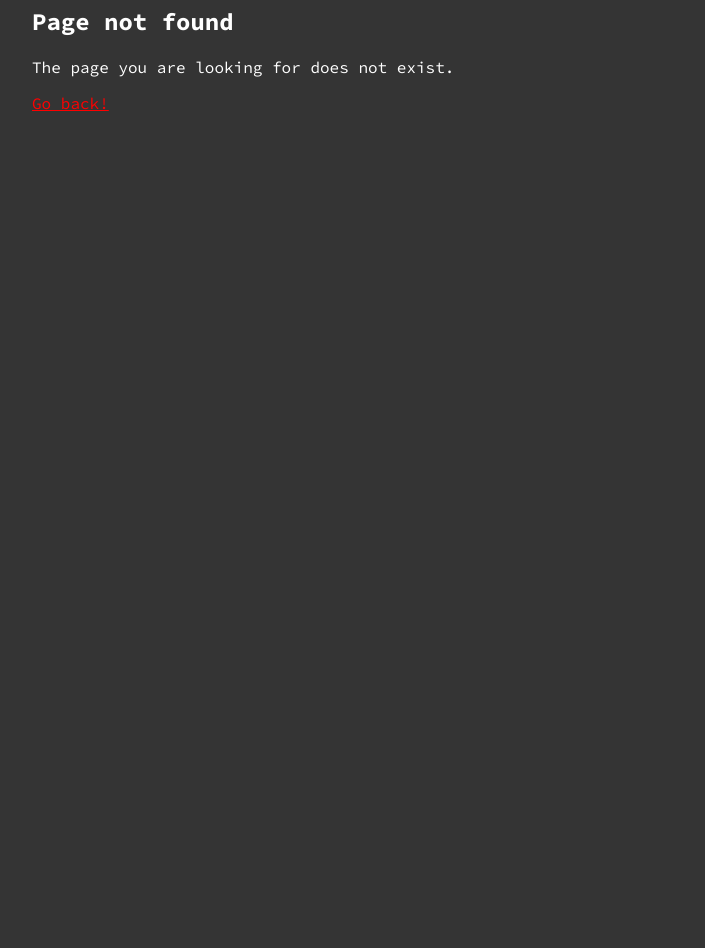
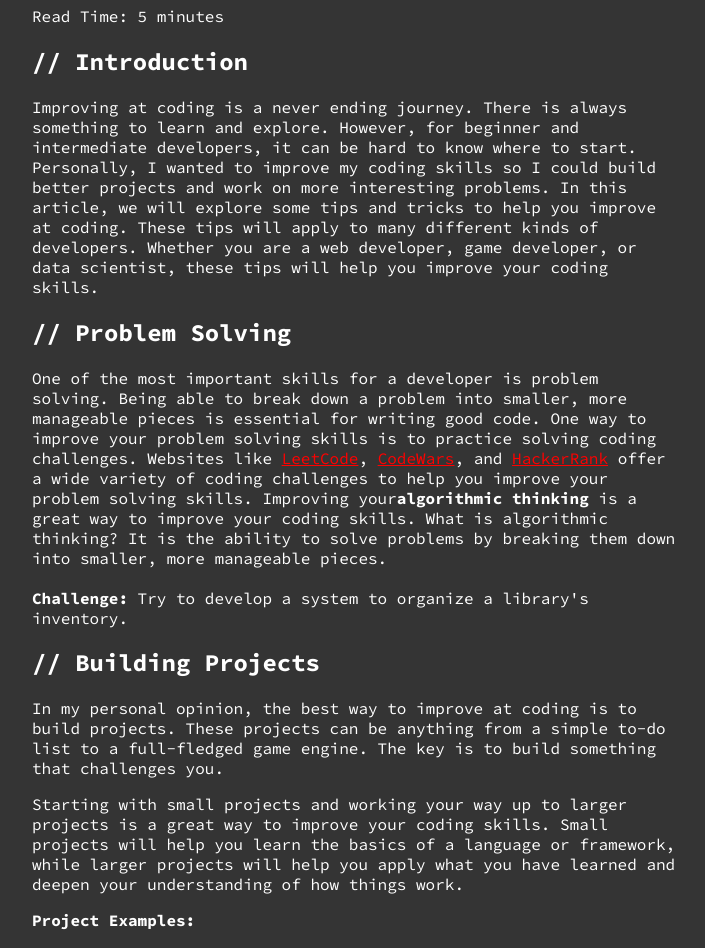
Before and after one commit to tankpillow/tankpillow.dev, a Next.js app: page /blog/how-to-improve in a window 1280 px wide. Before the commit this address had no page. Shown: the part 148-1096 px from the top of the page, without its empty margins (283-988 px from the left). Before the commit the page ends 800 px from the top, so only its background shows below. Built offline with nearby package versions, Linux system fonts and the light colour scheme.

Commit message:
Added improve to code

```diff
--- /dev/null
+++ b/src/app/blog/how-to-improve/page.tsx
@@ -0,0 +1,133 @@
+import Link from "next/link";
+
+export default function HowToImprovePage()
+{
+    return (
+        <main>
+            <h1>/* How to Improve at Coding */</h1>
+            <p>Read Time: 5 minutes</p>
+            <h2>// Introduction</h2>
+            <p>
+                Improving at coding is a never ending journey. There is always something to learn and explore.
+                However, for beginner and intermediate developers, it can be hard to know where to start. Personally,
+                I wanted to improve my coding skills so I could build better projects and work on more interesting problems.
+                In this article, we will explore some tips and tricks to help you improve at coding. These tips will apply to
+                many different kinds of developers. Whether you are a web developer, game developer, or data scientist, these tips
+                will help you improve your coding skills.
+            </p>
+            <h2>// Problem Solving</h2>
+            <p>
+                One of the most important skills for a developer is problem solving. Being able to break down a problem
+                into smaller, more manageable pieces is essential for writing good code. One way to improve your problem
+                solving skills is to practice solving coding challenges. Websites like <Link target="_blank" href={"https://leetcode.com/"}>LeetCode</Link>, <Link target="_blank" href="https://www.codewars.com/">CodeWars</Link>, and <Link target="_blank" href="https://www.hackerrank.com/">HackerRank</Link> offer
+                a wide variety of coding challenges to help you improve your problem solving skills. Improving your
+                <strong>algorithmic thinking</strong> is a great way to improve your coding skills. What is algorithmic thinking?
+                It is the ability to solve problems by breaking them down into smaller, more manageable pieces. <br/>
+                <br/>
+                <strong>Challenge:</strong> Try to develop a system to organize a library's inventory.
+            </p>
+            <h2>// Building Projects</h2>
+            <p>
+                In my personal opinion, the best way to improve at coding is to build projects. These projects
+                can be anything from a simple to-do list to a full-fledged game engine. The key is to build something
+                that challenges you.
+            </p>
+            <p>
+                Starting with small projects and working your way up to larger projects is a great way to improve your
+                coding skills. Small projects will help you learn the basics of a language or framework, while larger
+                projects will help you apply what you have learned and deepen your understanding of how things work.
+            </p>
+            <strong>Project Examples:</strong>
+            <ul>
+                <li>Build a simple to-do list app</li>
+                <li>Create a basic calculator</li>
+                <li>Develop a small game.</li>
+            </ul>
+            <strong>Other Examples:</strong>
+            <ul>
+                <li>Contributing to open source</li>
+                <li>Building a personal website</li>
+                <li>Working with a team</li>
+            </ul>
+            <strong>Skill Level Examples:</strong>
+            <ul>
+                <li><strong>Beginner:</strong> A weather app or blog platform.</li>
+                <li><strong>Intermediate:</strong> A multiplayer game, chatbot, or REST API.</li>
+                <li><strong>Advanced:</strong> Your own programming language or game engine.</li>
+            </ul>
+            <h2>// Reading Code</h2>
+            <p>
+                Understanding how other developers write code is a great way to improve your own coding skills.
+                You can do this by exploring open source projects on GitHub or by reading articles and tutorials.
+                Try pairing up with a more experienced developer and ask them to review your code. This will help
+                you learn new techniques and best practices.
+            </p>
+            <strong>Great Open Source Projects</strong>
+            <ul>
+                <li>
+                    <Link target="_blank" href="https://github.com/id-Software/Quake">Quake</Link>
+                    <Link target="_black" href="https://www.raylib.com/">RayLib</Link>
+                    <Link target="_blank" href="https://www.djangoproject.com/">Django</Link>
+                </li>
+                <li>More to come!</li>
+            </ul>
+            <h2>// Explore New Technologies</h2>
+            <p>
+                Technology is always changing and evolving. As a developer, it is important to stay up to date with the latest
+                trends and technologies. One way to do this is to explore new technologies and learn how they work.
+            </p>
+            <p>
+                You can do this by learning a new programming language, framework, or library.
+                You could also dive into the realm of Docker, Git, CI/CD pipelines and more.
+                Try to build a project using the new technology to solidify your understanding.
+                Building existing technology from the ground up is a great way to learn how things
+                work. <Link href={"https://build-your-own-x.vercel.app/"}>Build your own X</Link> is
+                a great resource for this.
+            </p>
+            <h2>// Practice Debugging</h2>
+            <p>
+                Debugging is an essential skill for any developer. Being able to find and fix bugs in your code is
+                crucial for writing good code. One way to improve your debugging skills is to practice debugging
+                on a regular basis. Try to find and fix bugs in your code, or ask a friend to help you debug their code.
+            </p>
+            <h2>// Staying Consistant and Avoid Burnout</h2>
+            <p>
+                Improving at coding takes time and effort. It is important to stay consistent and avoid burnout.
+                Set aside time each day to work on coding projects or practice coding challenges. Take breaks when
+                you need them and make sure to get plenty of rest. Remember, improving at coding is a journey.
+            </p>
+            <p>
+                <strong>Remember:</strong> It is okay to take breaks and step away from your computer.
+                Sometimes, taking a break can help you come back to a problem with a fresh perspective.
+            </p>
+            <h2>// Soft Skills Matter Too</h2>
+            <p>
+                Soft skills are just as important as technical skills. Soft skills are the skills that help you work
+                well with others and communicate effectively. Some important soft skills for developers include
+                teamwork, communication, problem solving, and time management.
+            </p>
+            <p>
+                One way to improve your soft skills is to work on projects with other developers. This will help you
+                learn how to collaborate effectively and communicate with others. You can also take online courses or
+                workshops to improve your soft skills.
+            </p>
+            <h2>// Document Your Work</h2>
+            <p>
+                Documenting your work is an essential skill for any developer. Writing clear and concise documentation
+                will help others understand your code and how it works. It will also help you remember how your code works
+                in the future. Writing files such as README.md, LICENSE, and CONTRIBUTING.md are great ways to document your work.
+            </p>
+            <h2>// Conclusion</h2>
+            <p>
+                Improving at coding is a journey that takes time and effort. By practicing problem solving, building projects,
+                reading code, exploring new technologies, practicing debugging, and improving your soft skills, you can become
+                a better developer. Remember to stay consistent, take breaks when you need them, and enjoy the process of learning
+                and growing as a developer.
+            </p>
+            <p>
+                <strong>Remember:</strong> Everyone starts somewhere. Don't be discouraged if you don't see progress right away.
+                Keep practicing and learning, and you will improve over time.
+            </p>
+        </main>
+    );
+}
--- a/src/app/blog/page.tsx
+++ b/src/app/blog/page.tsx
@@ -13,6 +13,9 @@ export default function BlogPage()
                     <Link href="/blog/languages-under-the-hood">Languages Under The Hood</Link>
                 </li>
                 <li>
+                    <Link href="/blog/how-to-improve">How to Improve At Coding</Link>
+                </li>
+                <li>
                     <Link href="/blog/creating-voxel-engine">Creating a Voxel Engine</Link>
                 </li>
             </ol>
```
